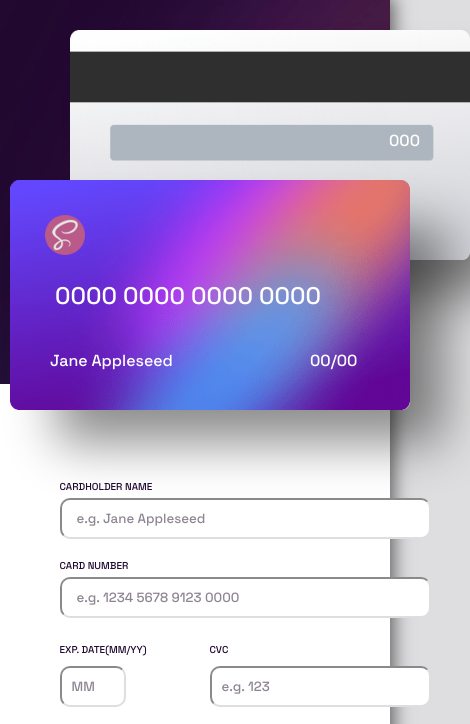
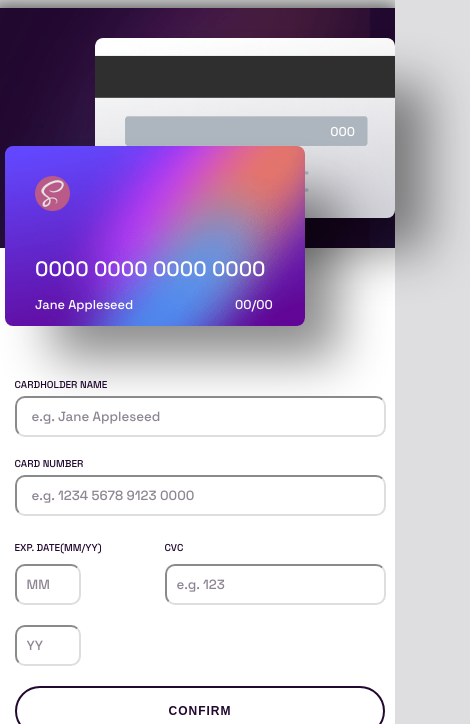
Before and after one commit to DaniJFerr/Interactive-card-details-form, a plain HTML site: page index.html in a window 390 px wide. Shown: the top 724 px of the page, 470 px wide, since content can reach past the window. Drawn offline with nearby package versions, Linux system fonts and the light colour scheme.

Commit message:
fix css @media querie section fro dynami adjusment for mobile sizes

```diff
--- a/css/style.css
+++ b/css/style.css
@@ -24,7 +24,7 @@ body {
 .card {
   margin: 150px 100px 150px 150px;
   padding: auto 50px;
-  width: 565px;
+  width: auto;
   height: 245px;
   transform-style: preserve-3d;
   transition: transform 0.8s cubic-bezier(0.175, 0.885, 0.32, 1.275);
@@ -385,58 +385,54 @@ button.validate:after {
     }
   }
 
-  /* @media (max-width: 700px) {
+   @media (max-width: 1100px) {
     .form-body {
-      margin-right: 20px;
-    }
-    .card {
-      margin-left: 20px;
-    }
-  }
-   */
-  @media (max-width: 600px) {
-    body {
-      margin: 0px 0px;
-    }
-    .form-body {
-      margin: 250px 50px;
+      margin: 50px auto;
       position: relative;
     }
     .card {
-      width: 200px;
-      margin: 0px 0px;
-      height: 200px;
+      width: 500px;
+      margin: auto auto;
+      justify-content: center;
+      height: 400px;
+    }
+    .card img {
+      margin: 30px 30px;
+      position: absolute;
+      width: 40px;
     }
     .container {
       width: 100%;
+      display: flex;
+      justify-content: center;
       display: block;
-      justify-content: center;
+      margin: auto auto;
       background-image: url(../assets/bg-main-mobile.png);
-      background-size: 600px;
-      background-repeat: no-repeat;
+      background-repeat: repeat-x;
       position: relative;
     }
+
     #Card-front h1 {
-      font-size: 1.5rem;
-      margin: 100px 45px 70px;
+      font-size: 1.7rem;
+      margin: 110px 30px 70px;
     }
     #Card-front p {
       font-size: 1rem;
-      margin: 170px 10px auto 300px;
+      margin: 168px 10px auto 300px;
       text-align: right;
       font-weight: 500;
       padding: 0px;
     }
     #Card-front h2 {
       font-size: 1rem;
-      margin: 170px 40px;
+      margin: 168px 30px;
       text-align: left;
       font-weight: 500;
       padding: 0px;
     }
     #Card-back p {
       font-size: 1rem;
-      margin: 100px auto auto 300px;
+      margin: 102px auto auto 280px;
       text-align: right;
       font-weight: 500;
       padding: 0px;
@@ -444,20 +440,20 @@ button.validate:after {
     #Card-front {
       position: absolute;
       background-image: url(../assets/bg-card-front.png);
-      background-size: 400px 230px;
-      width: 400px;
-      height: 230px;
+      background-size: 380px 230px;
+      width: 370px;
+      height: 210px;
       background-repeat: no-repeat top;
-      margin: 150px 10px;
-      z-index: 100;
+      margin: 160px 20px;
+      z-index: 1;
     }
     #Card-back {
-      position: relative;
+      position: absolute;
       background-image: url(../assets/bg-card-back.png);
-      background-size: 400px 230px;
-      width: 400px;
-      height: 230px;
-      margin: 30px 70px;
+      background-size: 380px 230px;
+      width: 370px;
+      height: 210px;
+      margin: 30px 90px;
     }
     .footer h3, a {
       padding-top: 1px;
@@ -472,3 +468,81 @@ button.validate:after {
       font-weight: bold;
     }
   }
+  @media (max-width: 400px) {
+
+    .form-body {
+      margin: 20px auto!important;
+      position: relative;
+    }
+    .container {
+      width: 400px;
+      margin: auto;
+    }
+
+    .card {
+      width: 400px;
+      margin: auto;
+      height: 350px;
+    }
+    .card img {
+      margin: 30px 30px;
+      position: absolute;
+      width: 35px;
+    }
+    #Card-front h1 {
+      font-size: 1.3rem;
+      margin: 110px 30px 70px;
+    }
+    #Card-front p {
+      font-size: 0.8rem;
+      margin: 150px 5px auto 230px;
+      text-align: right;
+      padding: 0px;
+    }
+    #Card-front h2 {
+      font-size: 0.8rem;
+      margin: 150px 30px;
+      text-align: left;
+      padding: 0px;
+    }
+    #Card-front {
+      position: absolute;
+      background-image: url(../assets/bg-card-front.png);
+      background-size: 300px 190px;
+      width: 300px;
+      height: 180px;
+      background-repeat: no-repeat top;
+      margin: 138px 10px;
+      z-index: 1;
+    }
+    #Card-back {
+      position: absolute;
+      background-image: url(../assets/bg-card-back.png);
+      background-size: 300px 190px;
+      width: 300px;
+      height: 180px;
+      margin: 30px 100px;
+    }
+    #Card-back p {
+      font-size: 0.8rem;
+      margin: 85px auto auto 210px;
+      text-align: right;
+      font-weight: 500;
+      padding: 0px;
+    }
+    .footer h3, a {
+      padding-top: 1px;
+      text-align: center;
+      font-size: 1rem;
+      font-weight: bold;
+    }
+    .footer a:hover {
+      padding-top: 1px;
+      text-align: center;
+      font-size: 1rem;
+      font-weight: bold;
+    }
+    .footer {
+      bottom: 10px;
+    }
+  }
--- a/index.html
+++ b/index.html
@@ -2,6 +2,7 @@
 <html lang="en">
 <head>
   <meta charset="UTF-8">
+  <meta name="viewport" content="width=device-width, user-scalable=yes, initial-scale=1.0, maximum-scale=1.0, minimum-scale=1.0">
   <link href="https://fonts.googleapis.com/css2?family=Space+Grotesk:wght@500&display=swap" rel="stylesheet">
   <link rel="stylesheet" href="//code.jquery.com/ui/1.13.2/themes/base/jquery-ui.css">
   <link rel="stylesheet" href="./css/style.css">
```
